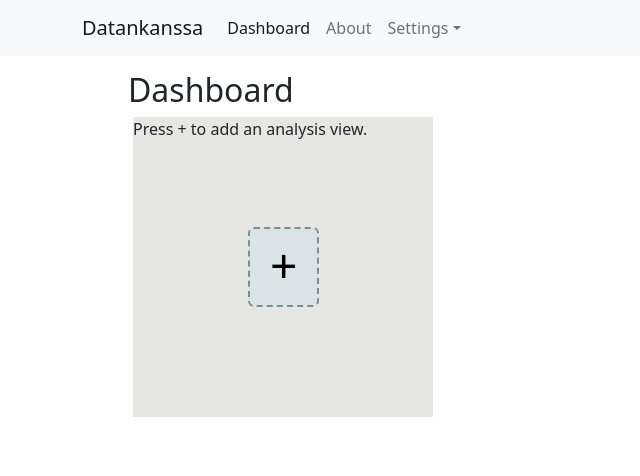
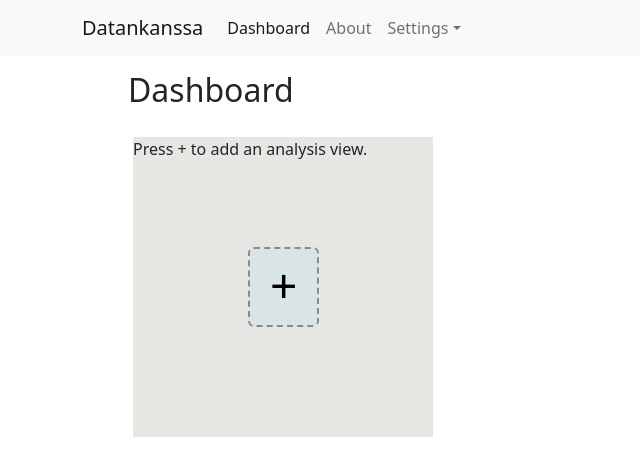
Before and after one commit to henrituol/datankanssa, a React (Create React App) app in the folder client/: page / in a window 1280 px wide. Shown: the top 476 px of the page, without its empty margins (0-640 px from the left). Built offline with nearby package versions, Linux system fonts and the light colour scheme.

Commit message:
Added padding for h2

```diff
--- a/client/src/App.css
+++ b/client/src/App.css
@@ -60,3 +60,7 @@
 #add-button:hover {
   background-color: rgba(23, 35, 39, 0.404);
 }
+
+h2 {
+  padding-bottom: 20px;
+}
```
